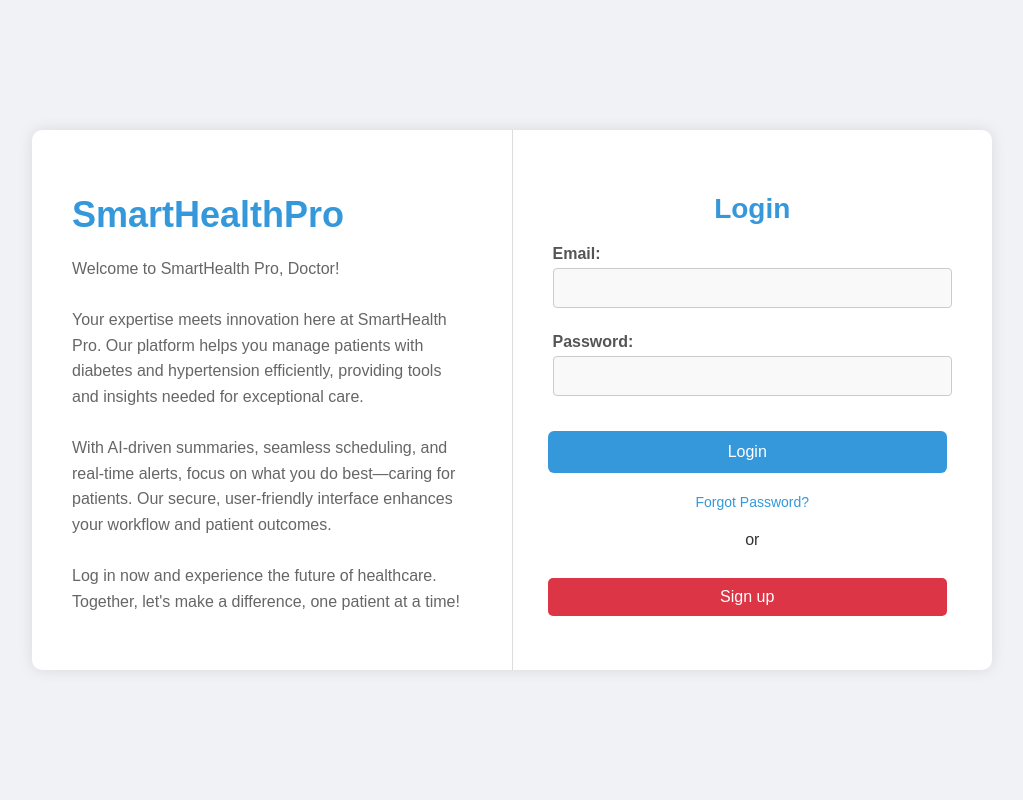
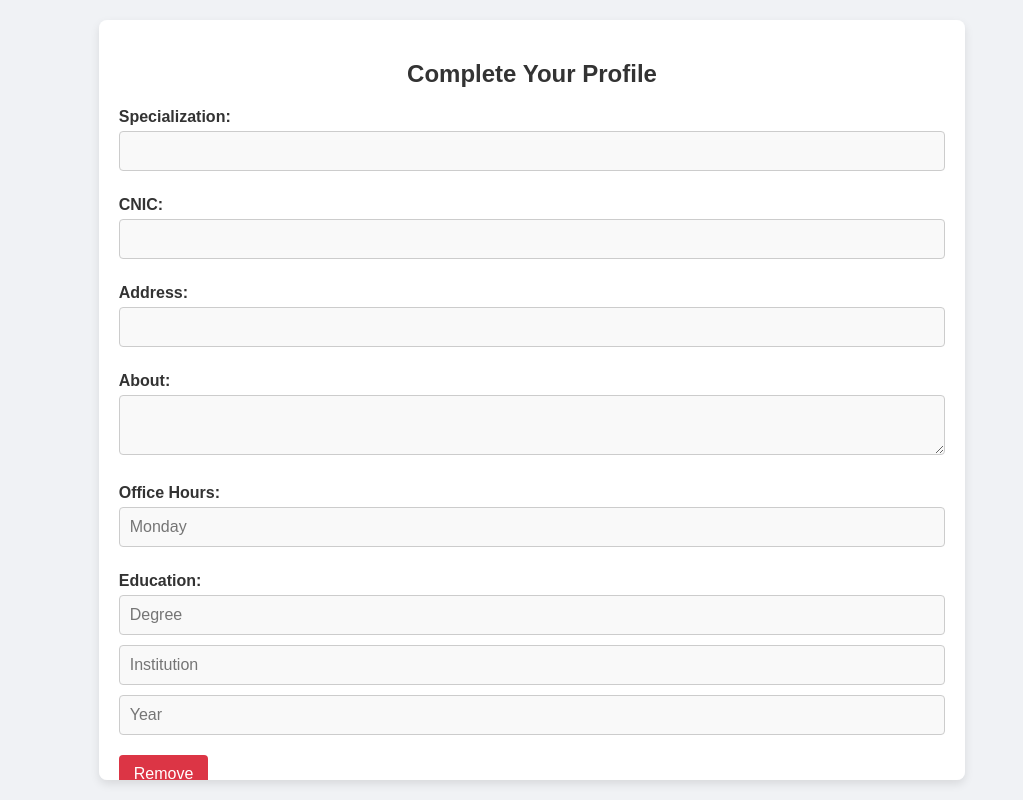
Before and after one commit to hassaan871/smarthealthpro-web, a React (Create React App) app: page /profile-completion in a window 1280 px wide. Shown: the whole page, without its empty margins (128-1151 px from the left). Built offline with nearby package versions, Linux system fonts and the light colour scheme; no server answers.

Commit message:
axiosInstance.js added ... failed authentication attempt, routing added in login signup userProfileCompletion and App.js

```diff
--- a/package.json
+++ b/package.json
@@ -6,6 +6,7 @@
     "@testing-library/jest-dom": "^5.17.0",
     "@testing-library/react": "^13.4.0",
     "@testing-library/user-event": "^13.5.0",
+    "axios": "^1.7.7",
     "react": "^18.2.0",
     "react-dom": "^18.2.0",
     "react-router-dom": "^6.26.1",
--- a/src/App.js
+++ b/src/App.js
@@ -1,29 +1,22 @@
+// src/App.js
+import React from 'react';
+import { BrowserRouter as Router, Route, Routes } from 'react-router-dom';
 import Login from "./components/authentication/login/Login";
-import DoctorChat from "./components/doctor/DoctorChat/DoctorChat";
-import DoctorChatWithPatientDetails from "./components/doctor/DoctorChatWithPatientDetails/DoctorChatWithPatientDetails";
 import SignUp from "./components/authentication/signup/SignUp";
+import UserProfileCompletion from "./components/authentication/signup/UserProfileCompletion";
 import DoctorDashboard from "./components/doctor/DoctorDashboard/DoctorDashboard";
-import DoctorPanel from "./components/doctor/DoctorPanel/DoctorPanel";
-import UserProfileCompletion from "./components/authentication/signup/UserProfileCompletion";
-import AddNotes from "./components/notes/AddNotes";
-import DoctorDetailView from "./components/doctor/DoctorDetailView/DoctorDetailView";
-import DoctorDetailEdit from "./components/doctor/DoctorDetailEdit/DoctorDetailEdit";
-
 
 function App() {
   return (
-    <div>
-      <Login/>
-      {/* <SignUp/> */}
-      {/* <UserProfileCompletion/> */}
-      {/* <DoctorDashboard/> */}
-      {/* <DoctorChat/> */}
-      {/* <DoctorPanel/> */}
-      {/* <DoctorChatWithPatientDetails/> */}
-      {/* <AddNotes/> */}
-      {/* <DoctorDetailView/> */}
-      {/* <DoctorDetailEdit/> */}
-    </div>
+    <Router>
+      <Routes>
+        <Route path="/" element={<Login />} />
+        <Route path="/login" element={<Login />} />
+        <Route path="/signup" element={<SignUp />} />
+        <Route path="/profile-completion" element={<UserProfileCompletion />} />
+        <Route path="/dashboard" element={<DoctorDashboard />} />
+      </Routes>
+    </Router>
   );
 }
 
--- /dev/null
+++ b/src/axiosInstance.js
@@ -0,0 +1,16 @@
+// src/axiosInstance.js
+import axios from 'axios';
+
+const axiosInstance = axios.create({
+  baseURL: 'http://localhost:5000/api', // Your backend URL
+});
+
+axiosInstance.interceptors.request.use((config) => {
+  const token = localStorage.getItem('token');
+  if (token) {
+    config.headers['Authorization'] = `Bearer ${token}`;
+  }
+  return config;
+});
+
+export default axiosInstance;
--- a/src/components/authentication/login/Login.js
+++ b/src/components/authentication/login/Login.js
@@ -1,15 +1,92 @@
+// import React, { useState } from 'react';
+// import './Login.css';  // Import the CSS file
+
+// function Login() {
+//   const [email, setEmail] = useState('');
+//   const [password, setPassword] = useState('');
+
+//   const handleSubmit = (event) => {
+//     event.preventDefault();
+//     // Handle login logic here (e.g., send email and password to the server)
+//     console.log('Email:', email);
+//     console.log('Password:', password);
+//   };
+
+//   return (
+//     <div className="login-wrapper">
+//       <div className="info-section">
+//         <h1 className="app-title">SmartHealthPro</h1>
+//         <p className="welcome-text">
+//           Welcome to SmartHealth Pro, Doctor!<br /><br />
+//           Your expertise meets innovation here at SmartHealth Pro. Our platform helps you manage patients with diabetes and hypertension efficiently, providing tools and insights needed for exceptional care.<br /><br />
+//           With AI-driven summaries, seamless scheduling, and real-time alerts, focus on what you do best—caring for patients. Our secure, user-friendly interface enhances your workflow and patient outcomes.<br /><br />
+//           Log in now and experience the future of healthcare. Together, let's make a difference, one patient at a time!
+//         </p>
+//       </div>
+//       <div className="login-section">
+//         <h2 className="login-title">Login</h2>
+//         <form onSubmit={handleSubmit} className="login-form">
+//           <div className="form-group">
+//             <label htmlFor="email">Email:</label>
+//             <input
+//               id="email"
+//               type="email"
+//               value={email}
+//               onChange={(e) => setEmail(e.target.value)}
+//               required
+//               className="form-input"
+//             />
+//           </div>
+//           <div className="form-group">
+//             <label htmlFor="password">Password:</label>
+//             <input
+//               id="password"
+//               type="password"
+//               value={password}
+//               onChange={(e) => setPassword(e.target.value)}
+//               required
+//               className="form-input"
+//             />
+//           </div>
+//           <button type="submit" className="login-button">Login</button>
+//           <div className="extra-options">
+//             <a href="#" className="forgot-password">Forgot Password?</a>
+//           </div>
+//           <div className="divider">
+//             <hr />
+//             <span>or</span>
+//           </div>
+//           <button type="button" className="signup-button">Sign up</button>
+//         </form>
+//       </div>
+//     </div>
+//   );
+// }
+
+// export default Login;
+
+// src/components/authentication/login/Login.js
 import React, { useState } from 'react';
-import './Login.css';  // Import the CSS file
+import axiosInstance from '../../../axiosInstance';
+import './Login.css';
 
 function Login() {
   const [email, setEmail] = useState('');
   const [password, setPassword] = useState('');
+  const [error, setError] = useState('');
 
-  const handleSubmit = (event) => {
+  const handleSubmit = async (event) => {
     event.preventDefault();
-    // Handle login logic here (e.g., send email and password to the server)
-    console.log('Email:', email);
-    console.log('Password:', password);
+    try {
+      const response = await axiosInstance.post('/auth/login', {
+        email,
+        password,
+      });
+      localStorage.setItem('token', response.data.token);
+      window.location.href = '/dashboard'; // Redirect to dashboard after login
+    } catch (err) {
+      setError('Invalid email or password');
+    }
   };
 
   return (
@@ -48,6 +125,7 @@ function Login() {
               className="form-input"
             />
           </div>
+          {error && <p className="error-text">{error}</p>}
           <button type="submit" className="login-button">Login</button>
           <div className="extra-options">
             <a href="#" className="forgot-password">Forgot Password?</a>
@@ -56,7 +134,7 @@ function Login() {
             <hr />
             <span>or</span>
           </div>
-          <button type="button" className="signup-button">Sign up</button>
+          <button type="button" className="signup-button" onClick={() => window.location.href = '/signup'}>Sign up</button>
         </form>
       </div>
     </div>
--- a/src/components/authentication/signup/SignUp.js
+++ b/src/components/authentication/signup/SignUp.js
@@ -1,5 +1,7 @@
+// src/components/authentication/signup/SignUp.js
 import React, { useState } from 'react';
-import './SignUp.css';  // Import the CSS file
+import axiosInstance from '../../../axiosInstance';
+import './SignUp.css';
 
 function SignUp() {
   const [name, setName] = useState('');
@@ -8,19 +10,26 @@ function SignUp() {
   const [confirmPassword, setConfirmPassword] = useState('');
   const [specialty, setSpecialty] = useState('');
   const [contactNumber, setContactNumber] = useState('');
+  const [error, setError] = useState('');
 
-  const handleSubmit = (event) => {
+  const handleSubmit = async (event) => {
     event.preventDefault();
-    // Handle sign-up logic here
     if (password !== confirmPassword) {
-      alert("Passwords don't match!");
+      setError("Passwords don't match!");
       return;
     }
-    console.log('Name:', name);
-    console.log('Email:', email);
-    console.log('Password:', password);
-    console.log('Specialty:', specialty);
-    console.log('Contact Number:', contactNumber);
+    try {
+      await axiosInstance.post('/auth/signup', {
+        name,
+        email,
+        password,
+        specialty,
+        contactNumber,
+      });
+      window.location.href = '/login'; // Redirect to login after successful sign-up
+    } catch (err) {
+      setError('Failed to register. Please try again.');
+    }
   };
 
   return (
@@ -87,6 +96,7 @@ function SignUp() {
             className="form-input"
           />
         </div>
+        {error && <p className="error-text">{error}</p>}
         <button type="submit" className="signup-button">Sign Up</button>
       </form>
     </div>
--- a/src/components/authentication/signup/UserProfileCompletion.js
+++ b/src/components/authentication/signup/UserProfileCompletion.js
@@ -1,10 +1,10 @@
-import React, { useState } from 'react';
+// src/components/authentication/signup/UserProfileCompletion.js
+import React, { useState, useEffect } from 'react';
+import axiosInstance from '../../../axiosInstance';
 import "./UserProfileCompletion.css";
 
 const UserProfileCompletion = () => {
-  // State variables for form inputs
   const [user, setUser] = useState({
-    userId: '66c0b2aa90040b7bc334b842',
     specialization: '',
     cnic: '',
     address: '',
@@ -19,11 +19,10 @@ const UserProfileCompletion = () => {
       sunday: '',
     },
     education: [{ degree: '', institution: '', year: '' }],
-    degreeFiles: [], // For storing uploaded PDF files
-    profileImage: null // For storing the uploaded profile image
+    degreeFiles: [],
+    profileImage: null
   });
 
-  // Handler functions
   const handleInputChange = (e) => {
     const { name, value } = e.target;
     setUser({ ...user, [name]: value });
@@ -62,10 +61,9 @@ const UserProfileCompletion = () => {
     setUser({ ...user, profileImage: e.target.files[0] });
   };
 
-  const handleSubmit = (e) => {
+  const handleSubmit = async (e) => {
     e.preventDefault();
     const formData = new FormData();
-    formData.append('userId', user.userId);
     formData.append('specialization', user.specialization);
     formData.append('cnic', user.cnic);
     formData.append('address', user.address);
@@ -86,8 +84,31 @@ const UserProfileCompletion = () => {
       formData.append('profileImage', user.profileImage);
     }
 
-    console.log('Form submitted', formData);
+    try {
+      await axiosInstance.post('/auth/profile', formData, {
+        headers: {
+          'Content-Type': 'multipart/form-data',
+        },
+      });
+      window.location.href = '/dashboard'; // Redirect to dashboard after profile completion
+    } catch (err) {
+      console.error(err);
+    }
   };
+
+  useEffect(() => {
+    // Fetch existing profile data if needed
+    const fetchProfile = async () => {
+      try {
+        const response = await axiosInstance.get('/auth/profile');
+        setUser(response.data);
+      } catch (err) {
+        console.error('Failed to fetch profile data');
+      }
+    };
+
+    fetchProfile();
+  }, []);
 
   return (
     <div className="user-profile-completion">
@@ -101,6 +122,7 @@ const UserProfileCompletion = () => {
             value={user.specialization}
             onChange={handleInputChange}
             required
+            className="form-input"
           />
         </div>
         <div className="form-group">
@@ -111,6 +133,7 @@ const UserProfileCompletion = () => {
             value={user.cnic}
             onChange={handleInputChange}
             required
+            className="form-input"
           />
         </div>
         <div className="form-group">
@@ -121,6 +144,7 @@ const UserProfileCompletion = () => {
             value={user.address}
             onChange={handleInputChange}
             required
+            className="form-input"
           />
         </div>
         <div className="form-group">
@@ -130,85 +154,75 @@ const UserProfileCompletion = () => {
             value={user.about}
             onChange={handleInputChange}
             required
-          />
+            className="form-input"
+          ></textarea>
         </div>
         <div className="form-group">
-          <h3>Office Hours</h3>
-          {Object.keys(user.officeHours).map((day) => (
-            <div key={day}>
-              <label>{day.charAt(0).toUpperCase() + day.slice(1)}:</label>
-              <input
-                type="text"
-                name={day}
-                value={user.officeHours[day]}
-                onChange={handleOfficeHoursChange}
-                required
-              />
-            </div>
-          ))}
+          <label>Office Hours:</label>
+          <input
+            type="text"
+            name="monday"
+            value={user.officeHours.monday}
+            onChange={handleOfficeHoursChange}
+            placeholder="Monday"
+            className="form-input"
+          />
+          {/* Add more days similarly */}
         </div>
         <div className="form-group">
-          <h3>Education</h3>
+          <label>Education:</label>
           {user.education.map((edu, index) => (
-            <div key={index} className="education-item">
+            <div key={index} className="education-entry">
               <input
                 type="text"
                 name="degree"
-                placeholder="Degree"
                 value={edu.degree}
                 onChange={(e) => handleEducationChange(index, e)}
+                placeholder="Degree"
                 required
+                className="form-input"
               />
               <input
                 type="text"
                 name="institution"
-                placeholder="Institution"
                 value={edu.institution}
                 onChange={(e) => handleEducationChange(index, e)}
+                placeholder="Institution"
                 required
+                className="form-input"
               />
               <input
                 type="text"
                 name="year"
-                placeholder="Year"
                 value={edu.year}
                 onChange={(e) => handleEducationChange(index, e)}
+                placeholder="Year"
                 required
+                className="form-input"
               />
-              {index > 0 && (
-                <button
-                  type="button"
-                  onClick={() => removeEducationField(index)}
-                >
-                  Remove
-                </button>
-              )}
+              <button type="button" onClick={() => removeEducationField(index)}>Remove</button>
             </div>
           ))}
-          <button type="button" onClick={addEducationField}>
-            Add More
-          </button>
+          <button type="button" onClick={addEducationField}>Add Education</button>
         </div>
         <div className="form-group">
-          <label>Upload Degrees (PDF only):</label>
+          <label>Upload Degrees:</label>
           <input
             type="file"
-            accept=".pdf"
             multiple
             onChange={handleFileChange}
-            required
+            className="form-input"
           />
         </div>
         <div className="form-group">
-          <label>Upload Profile Image (JPG, PNG):</label>
+          <label>Profile Image:</label>
           <input
             type="file"
-            accept="image/*"
             onChange={handleImageChange}
-            required
+            className="form-input"
           />
         </div>
-        <button type="submit">Submit</button>
+        <button type="submit" className="submit-button">Complete Profile</button>
       </form>
     </div>
   );
```
Also changed, not shown: 1 other file (tests, documents, lock files or other folders).
